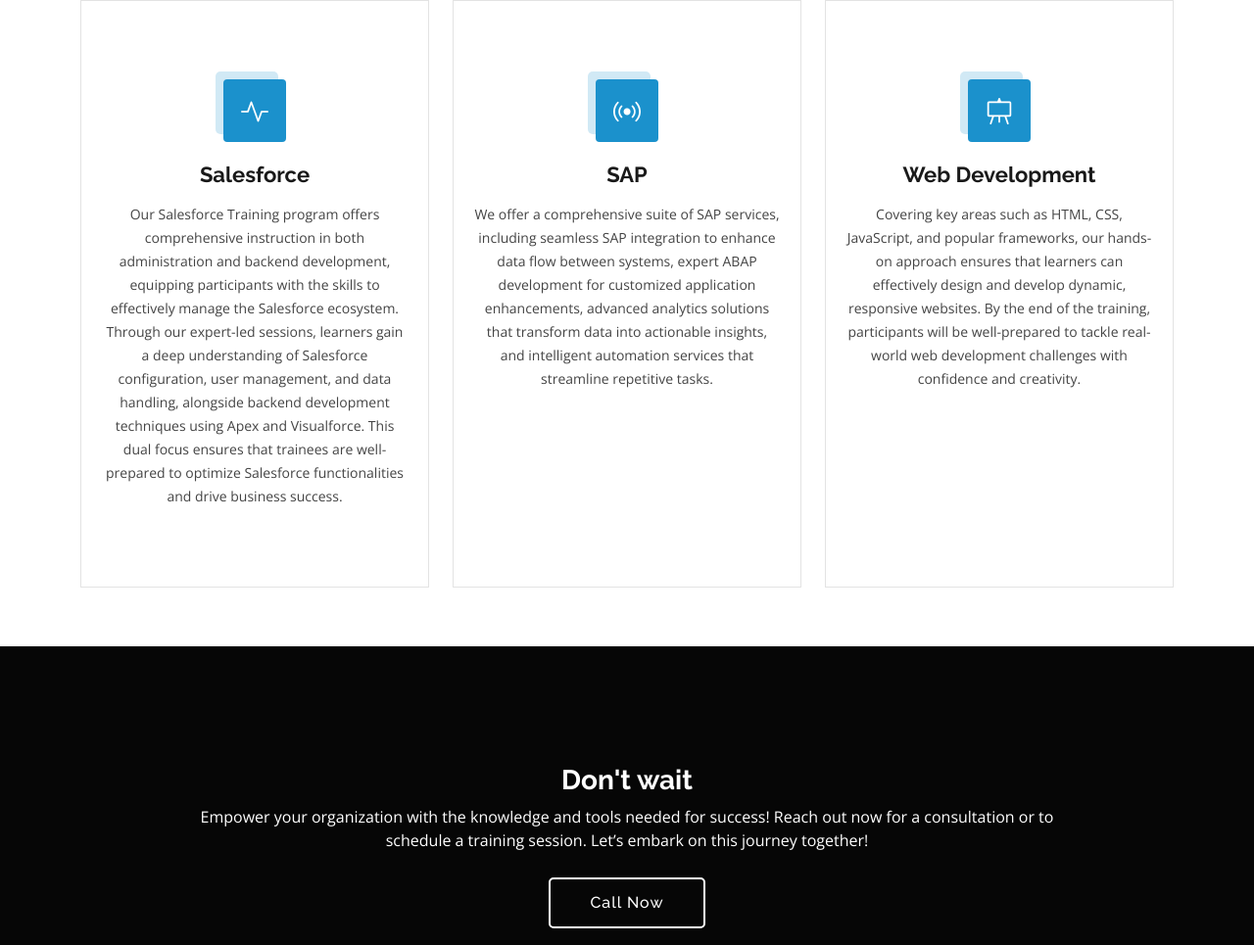
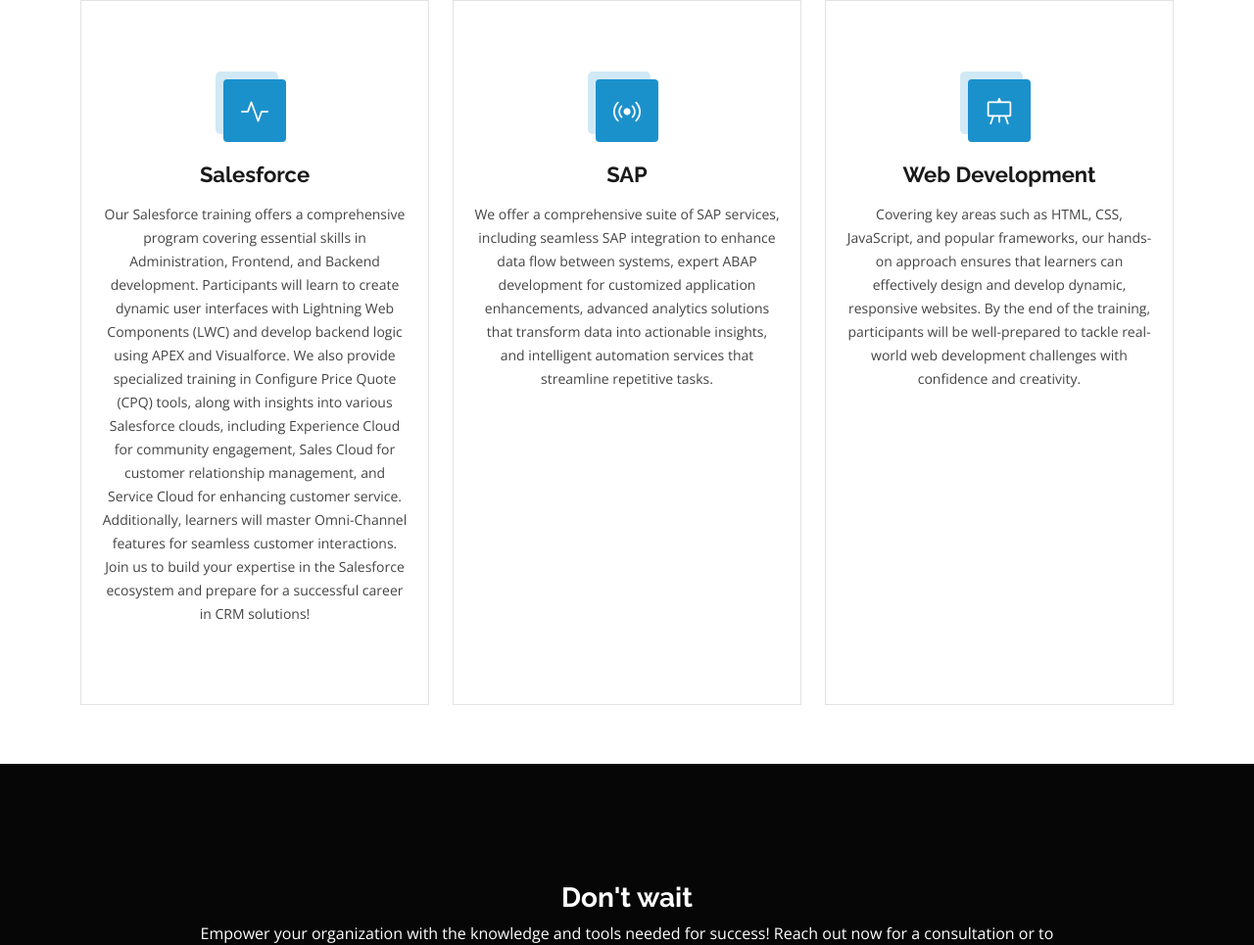
Before and after one commit to sanvikadam/One-Integrate-Solutions, a plain HTML site: page index.html in a window 1280 px wide. Shown: the part 1867-2832 px from the top of the page at 98% size. Drawn offline with nearby package versions, Linux system fonts and the light colour scheme.

Commit message:
Changed content for salesforce training

```diff
--- a/index.html
+++ b/index.html
@@ -309,12 +309,25 @@
               <a href="#" class="stretched-link">
                 <h3>Salesforce</h3>
               </a>
-              <p>Our Salesforce Training program offers comprehensive instruction in both administration and backend
+              <p>
+                Our Salesforce training offers a comprehensive program covering essential skills in
+                Administration, Frontend, and Backend development. Participants will learn to create dynamic user
+                interfaces with Lightning Web Components (LWC) and develop backend logic using APEX and Visualforce.
+                We also provide specialized training in Configure Price Quote (CPQ) tools, along with insights into
+                various Salesforce clouds, including Experience Cloud for community engagement, Sales Cloud for customer
+                relationship management, and Service Cloud for enhancing customer service. Additionally, learners will
+                master Omni-Channel features for seamless customer interactions.
+                Join us to build your expertise in the Salesforce ecosystem and prepare for a successful career in CRM
+                solutions!
+              </p>
+              <!--
+              Our Salesforce Training program offers comprehensive instruction in administration, frontend and backend
                 development, equipping participants with the skills to effectively manage the Salesforce ecosystem.
                 Through our expert-led sessions, learners gain a deep understanding of Salesforce configuration, user
                 management, and data handling, alongside backend development techniques using Apex and Visualforce. This
                 dual focus ensures that trainees are well-prepared to optimize Salesforce functionalities and drive
-                business success.</p>
+                business success.
+              -->
             </div>
           </div><!-- End Service Item -->
 
```
